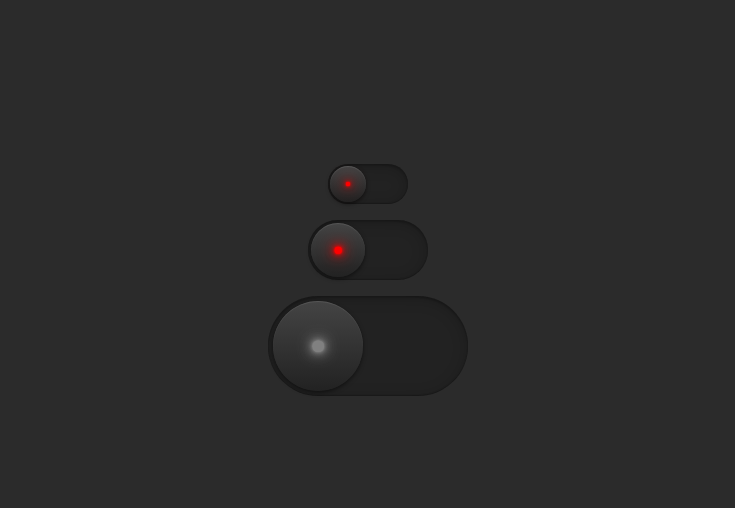
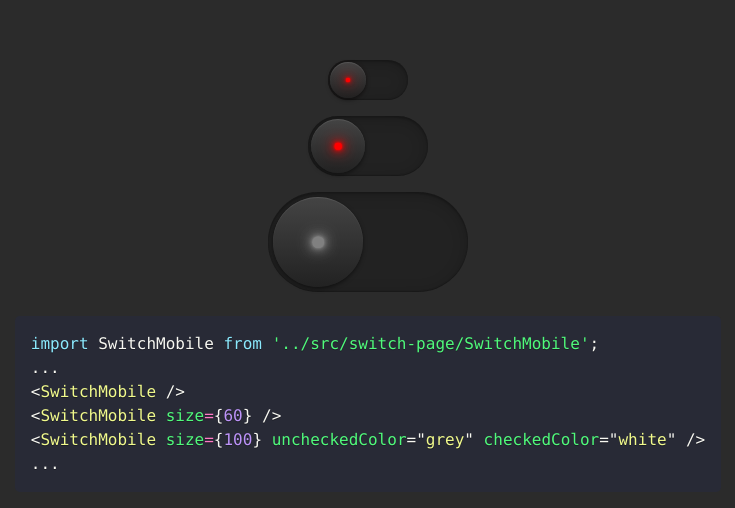
Before and after one commit to timenakrab/frontend-design, a Next.js app: page /switch in a window 1280 px wide. Shown: the part 120-628 px from the top of the page, without its empty margins (272-1007 px from the left). Built offline with nearby package versions, Linux system fonts and the light colour scheme.

Commit message:
add code preview

```diff
--- a/pages/switch.tsx
+++ b/pages/switch.tsx
@@ -2,6 +2,7 @@
 import React from 'react';
 import styled from 'styled-components';
 
+import CodePreview from '../src/CodePreview';
 import SwitchMobile from '../src/switch-page/SwitchMobile';
 
 const Root = styled.div`
@@ -12,13 +13,34 @@ const Root = styled.div`
   flex-direction: column;
   background-color: #2b2b2b;
 `;
+const Container = styled.div`
+  width: 100%;
+  display: flex;
+  flex-direction: column;
+  justify-content: center;
+  align-items: center;
+  flex-wrap: wrap;
+`;
 
 const Switch = () => {
   return (
     <Root>
-      <SwitchMobile />
-      <SwitchMobile size={60} />
-      <SwitchMobile size={100} uncheckedColor="grey" checkedColor="white" />
+      <Container>
+        <SwitchMobile />
+        <SwitchMobile size={60} />
+        <SwitchMobile size={100} uncheckedColor="grey" checkedColor="white" />
+      </Container>
+      <CodePreview
+        language="tsx"
+        codeString={`
+        import SwitchMobile from '../src/switch-page/SwitchMobile';
+        ...
+        <SwitchMobile />
+        <SwitchMobile size={60} />
+        <SwitchMobile size={100} uncheckedColor="grey" checkedColor="white" />
+        ...
+        `}
+      />
     </Root>
   );
 };
```
Also changed, not shown: pages/card-hover-effect.tsx (+11 -11 lines).
